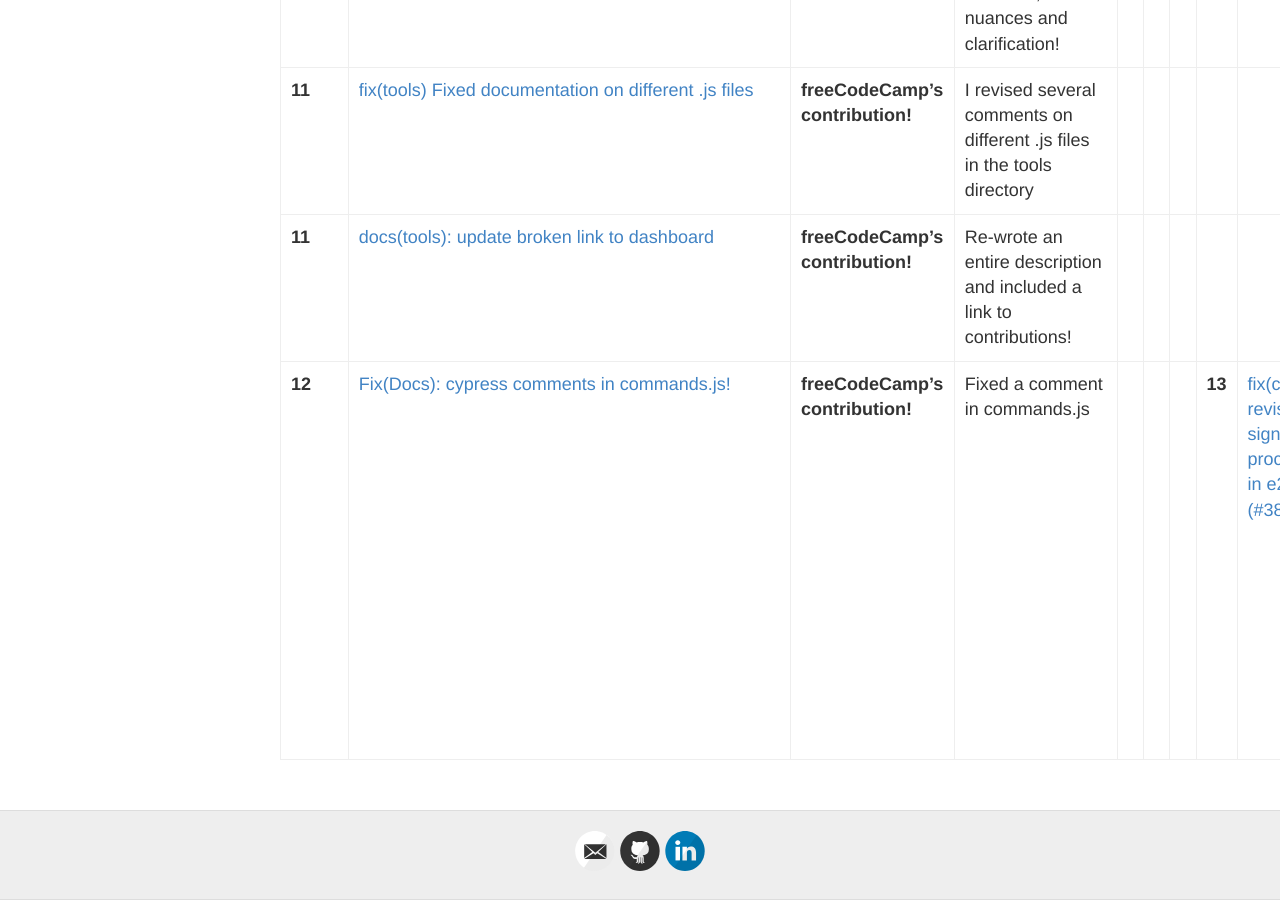
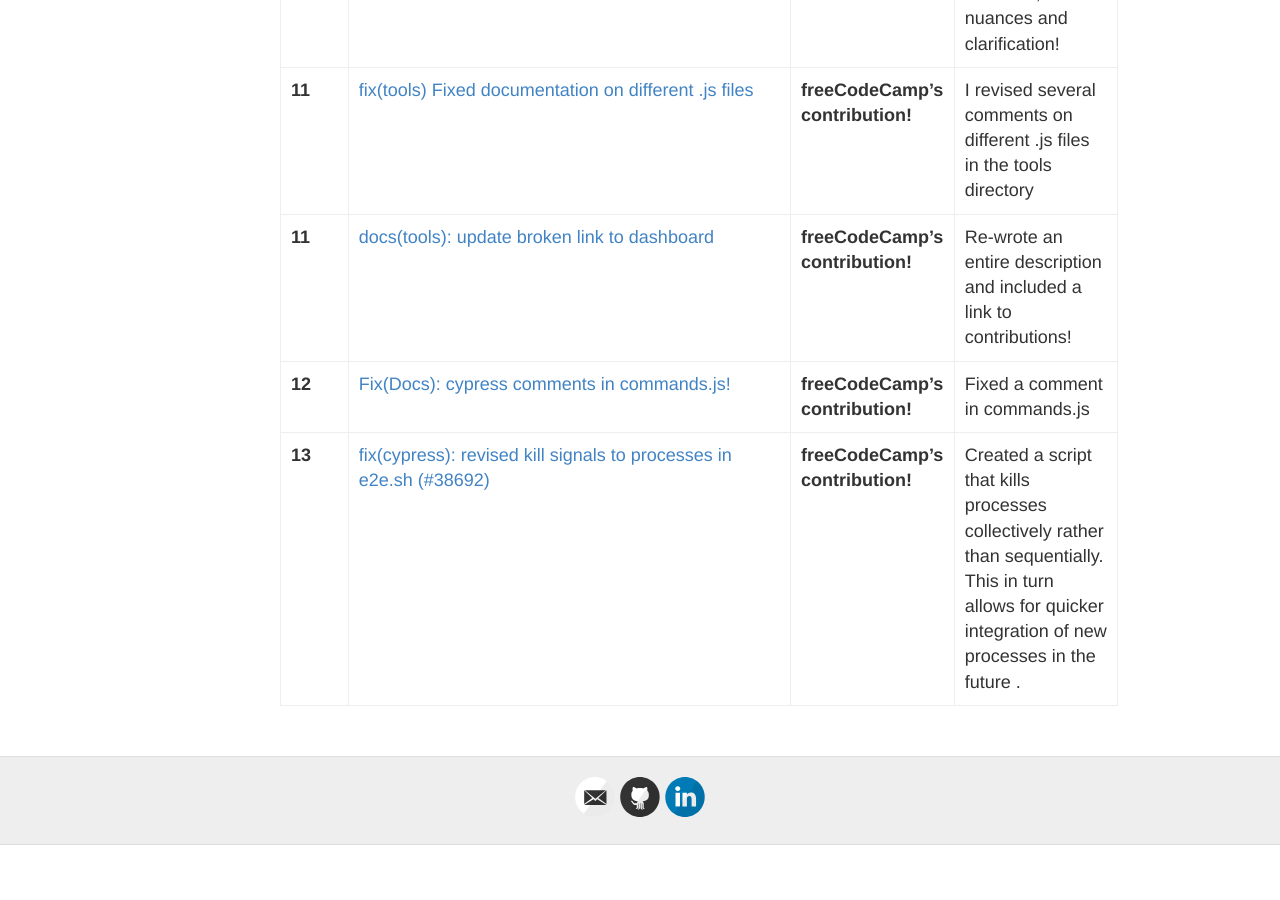
Before and after one commit to hunter-college-ossd-spr-2020/MarceloDamian-weekly, a Jekyll site: the page built from contributions.md, in a window 1280 px wide and 900 px high, scrolled down 4473 px. Built offline with Jekyll 4.4.1, drawn with Linux system fonts in a browser that asks for light colours; after the commit the page ends 5318 px from its top, so only the background shows below that.

Commit message:
Update contributions.md

```diff
--- a/contributions.md
+++ b/contributions.md
@@ -47,4 +47,5 @@ following the same syntax.
 | 11 |[Additional blog post (click for link)](https://github.com/hunter-college-ossd-spr-2020/matter13311-weekly/pull/3/files)| Edited matter13311's blog!| I edited matter13311's blog for grammatical mistakes, nuances and clarification!  |
 | **11** |[fix(tools) Fixed documentation on different .js files ](https://github.com/freeCodeCamp/freeCodeCamp/pull/38642)|**freeCodeCamp's contribution!** | I revised several comments on different .js files in the tools directory|
 | **11** |[docs(tools): update broken link to dashboard](https://github.com/freeCodeCamp/freeCodeCamp/pull/38643)|**freeCodeCamp's contribution!**| Re-wrote an entire description and included a link to contributions!|
-| **12** |[Fix(Docs): cypress comments in commands.js!](https://github.com/freeCodeCamp/freeCodeCamp/pull/38724)|**freeCodeCamp's contribution!**| Fixed a comment in commands.js|| | | **13** |[fix(cypress): revised kill signals to processes in e2e.sh (#38692)]()|**freeCodeCamp's contribution!**|Created a script that kills processes collectively rather than sequentially. This in turn allows for quicker integration of new processes in the future .|
+| **12** |[Fix(Docs): cypress comments in commands.js!](https://github.com/freeCodeCamp/freeCodeCamp/pull/38724)|**freeCodeCamp's contribution!**| Fixed a comment in commands.js|
+| **13** |[fix(cypress): revised kill signals to processes in e2e.sh (#38692)]()|**freeCodeCamp's contribution!**|Created a script that kills processes collectively rather than sequentially. This in turn allows for quicker integration of new processes in the future .|
```
